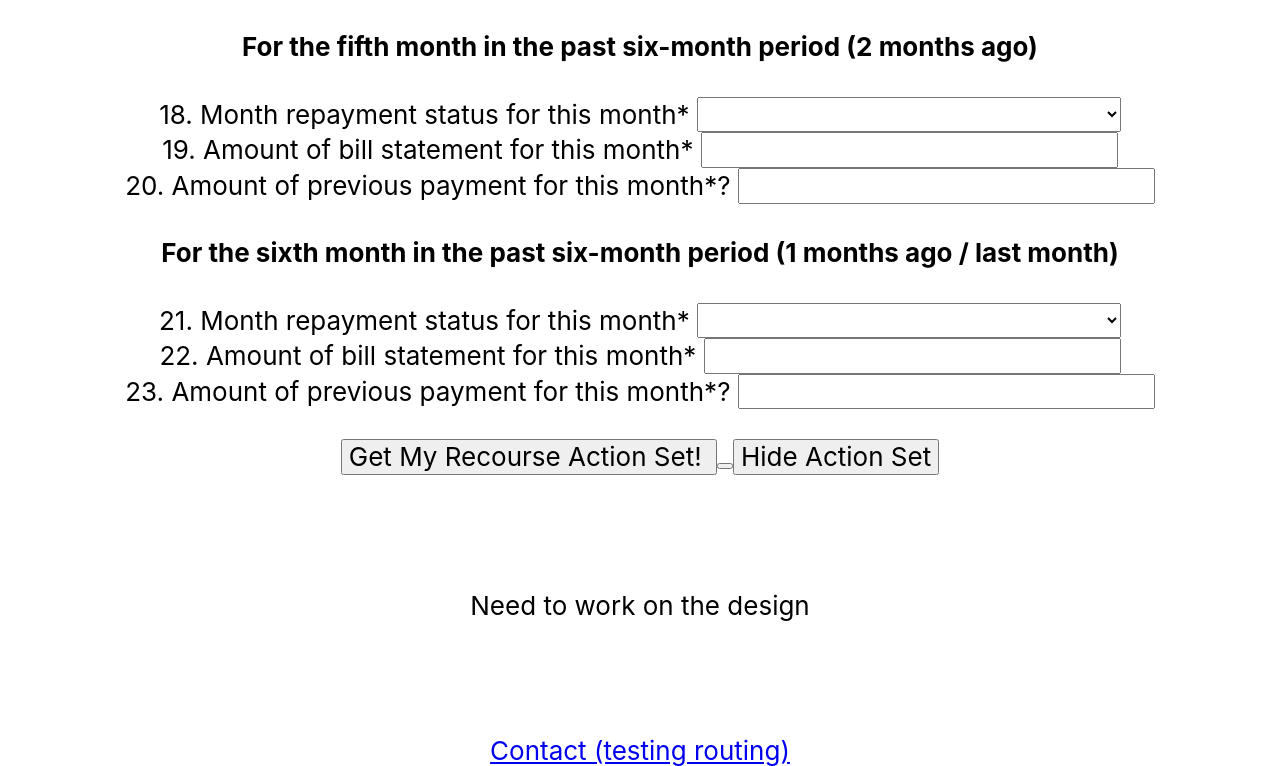
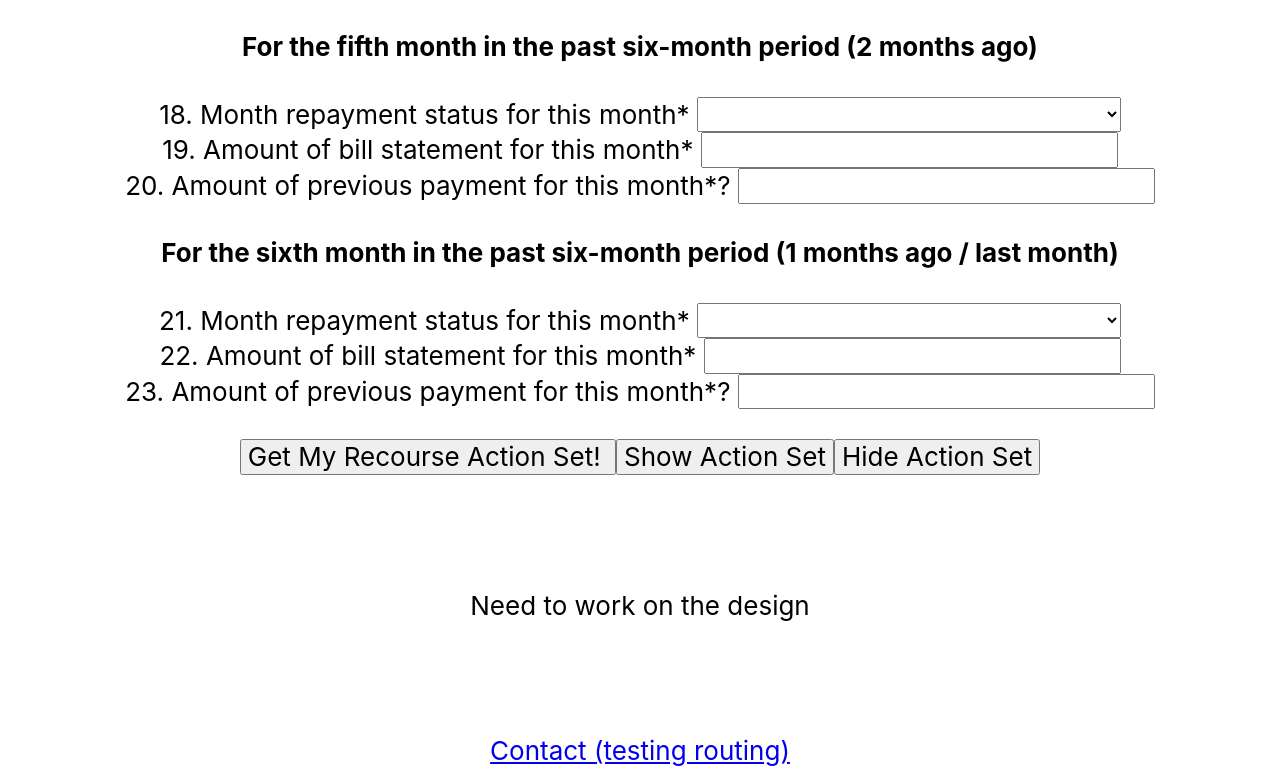
Before and after one commit to j1feng/recourse-client, a React (Create React App) app: page / in a window 1280 px wide. Shown: the part 1427-2193 px from the top of the page. Built offline with nearby package versions, Linux system fonts and the light colour scheme.

Commit message:
Update Form.js

```diff
--- a/src/Form.js
+++ b/src/Form.js
@@ -226,8 +226,7 @@ let ActionForm = () => {
                     <button onClick={() => {
                         return httpGetAsync("https://recourse-api.herokuapp.com/recourse",
                             changeTable);
-                    }}
-                    value="Get My Recourse Action Set! " />
+                    }}> Show Action Set </button>
                     <button onClick={() => {
                         document.getElementById('button_result_table').innerHTML = null;
                     }}> Hide Action Set </button>
```
